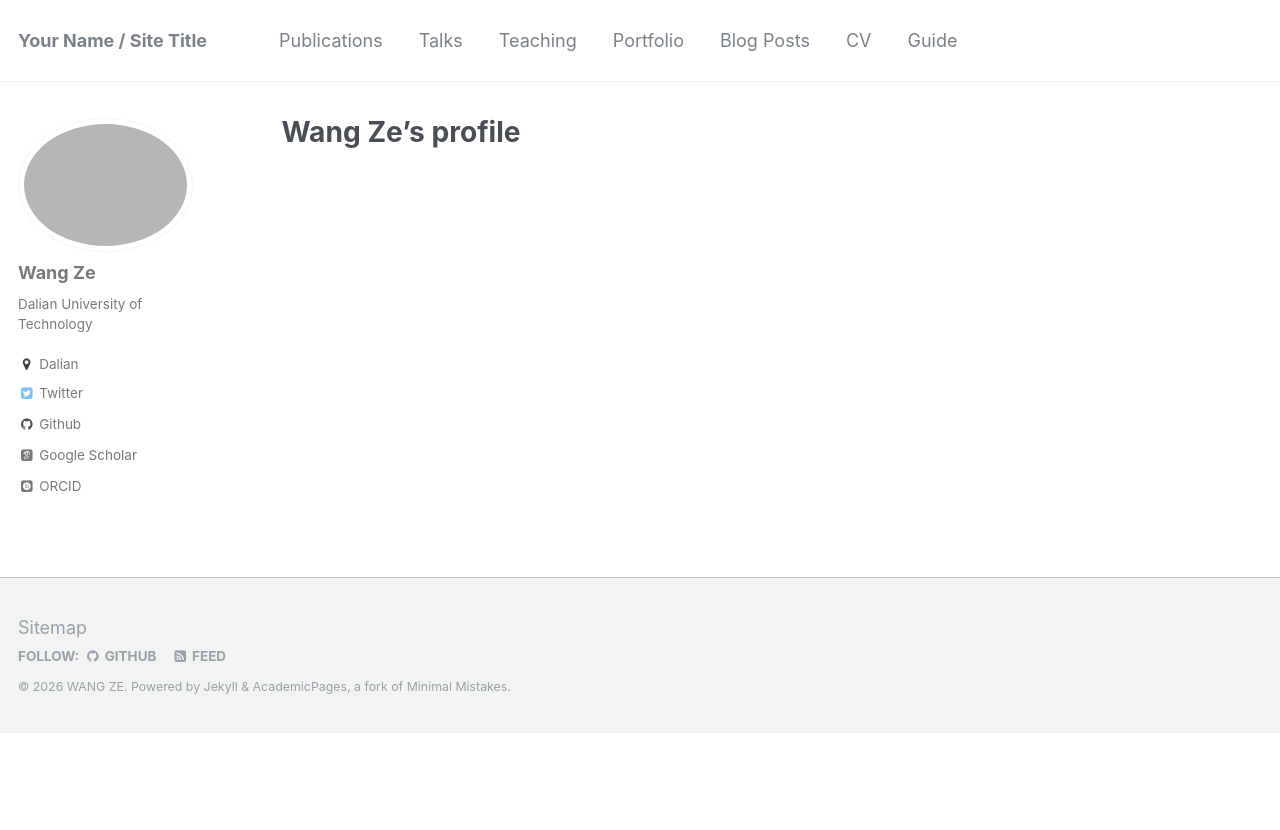
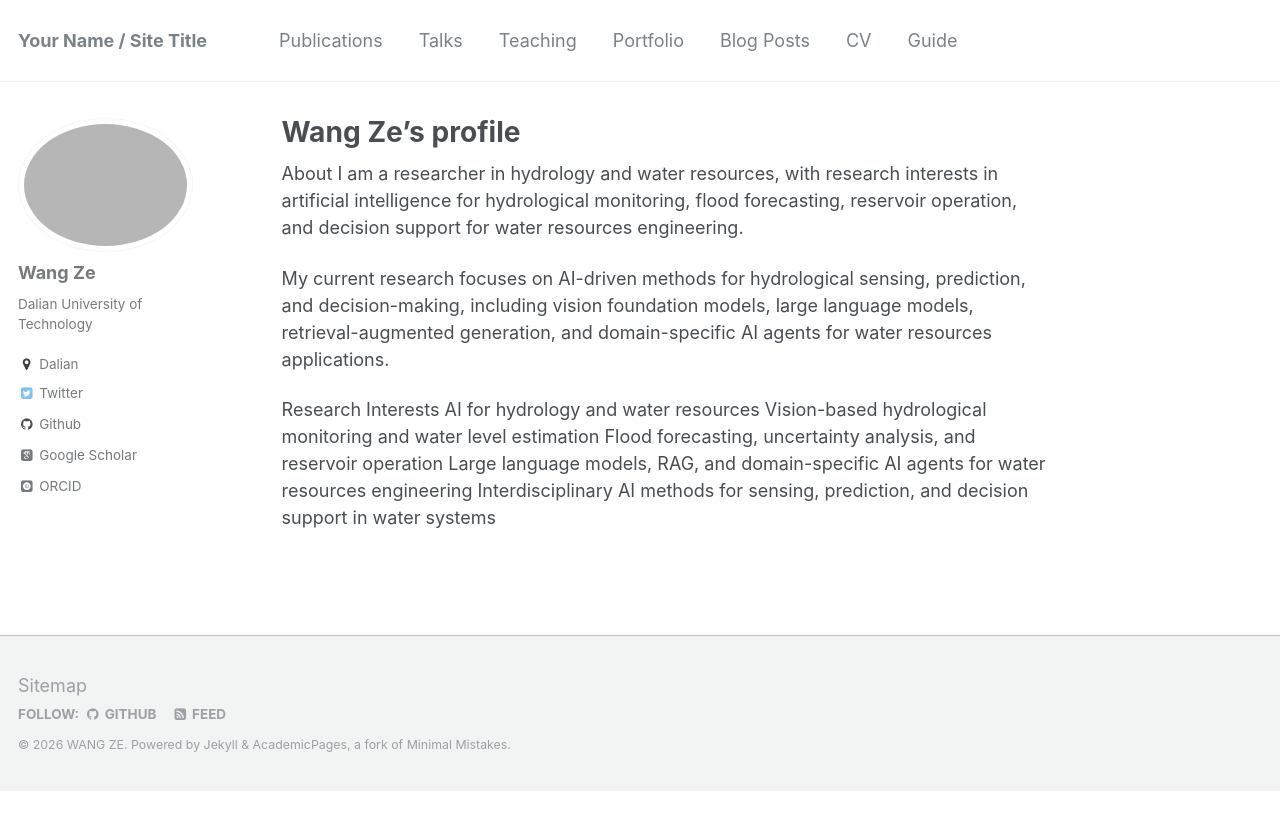
Before and after one commit to wangze-1996/wangze-1996.github.io, a Jekyll site: the page built from _pages/about.md, in a window 1280 px wide. Shown: the top 830 px of the page. Built offline with Jekyll 4.4.1, drawn with Linux system fonts in a browser that asks for light colours; some web fonts are replaced.

Commit message:
Update about.md

```diff
--- a/_pages/about.md
+++ b/_pages/about.md
@@ -7,3 +7,16 @@ redirect_from:
   - /about/
   - /about.html
 ---
+
+
+About
+I am a researcher in hydrology and water resources, with research interests in artificial intelligence for hydrological monitoring, flood forecasting, reservoir operation, and decision support for water resources engineering.
+
+My current research focuses on AI-driven methods for hydrological sensing, prediction, and decision-making, including vision foundation models, large language models, retrieval-augmented generation, and domain-specific AI agents for water resources applications.
+
+Research Interests
+AI for hydrology and water resources
+Vision-based hydrological monitoring and water level estimation
+Flood forecasting, uncertainty analysis, and reservoir operation
+Large language models, RAG, and domain-specific AI agents for water resources engineering
+Interdisciplinary AI methods for sensing, prediction, and decision support in water systems
```
